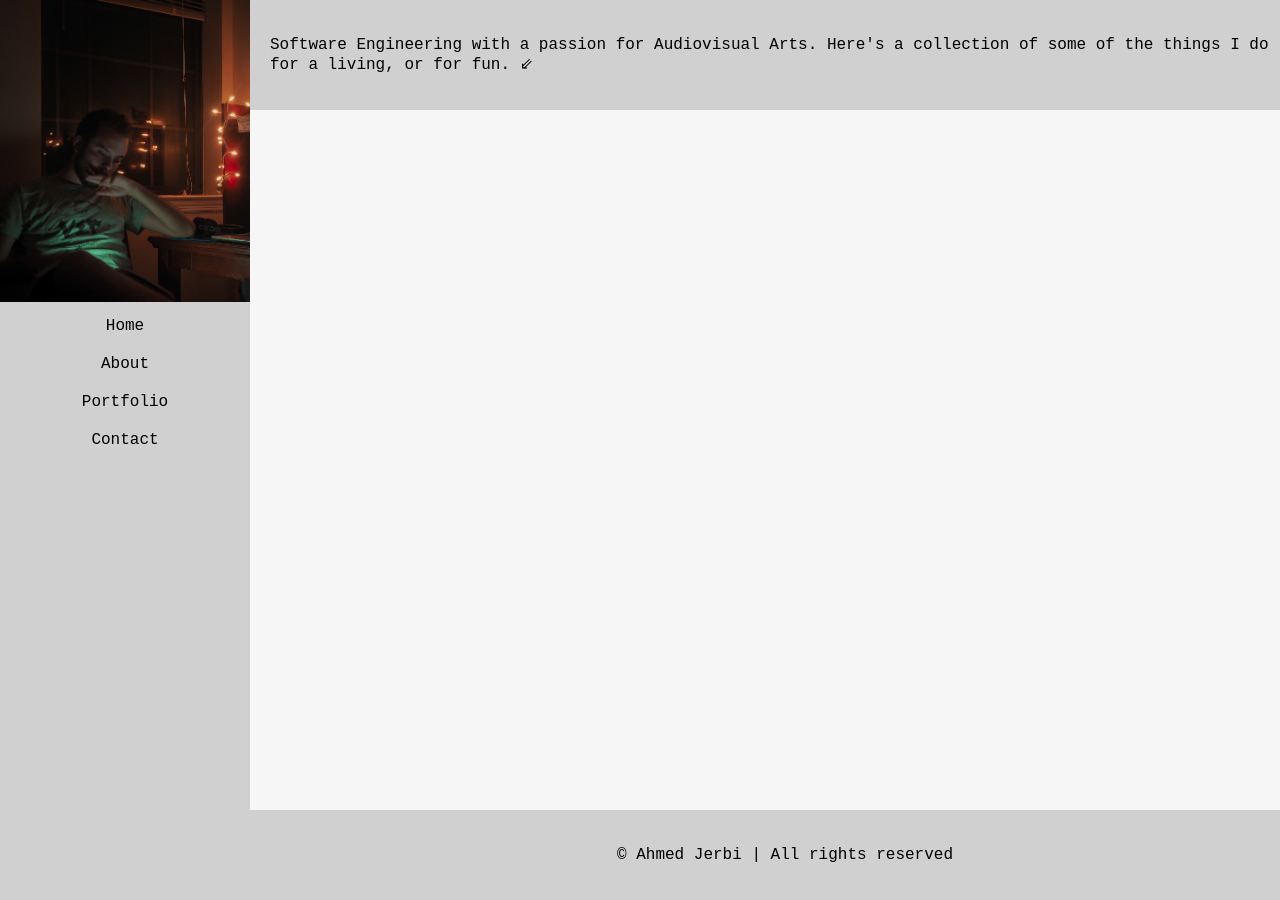
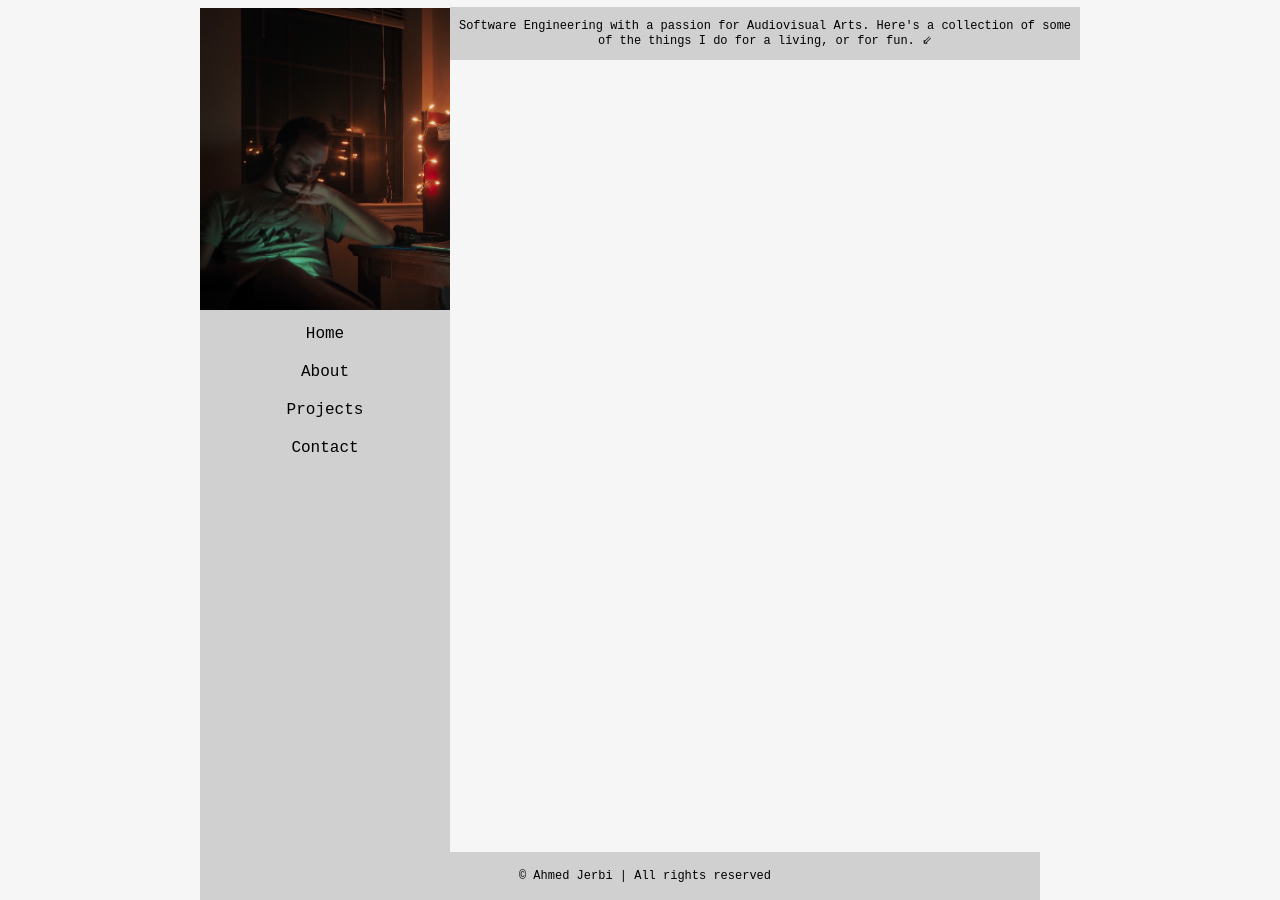
Before and after one commit to Ahmed-jerbi/Ahmed-jerbi.github.io, a Jekyll site: the page built from aj-portfolio/index.md, in a window 1280 px wide. Built offline with Jekyll 4.4.1, drawn with Linux system fonts in a browser that asks for light colours.

Commit message:
adjust header and footer

```diff
--- a/aj-portfolio/_config.yml
+++ b/aj-portfolio/_config.yml
@@ -31,9 +31,10 @@ seo:
 plugins:
   - jekyll-paginate
 
+
+include:
+- _pages
 # Pagination
-#include:
-#  - _pages
 #paginate: 5
 
 
--- a/aj-portfolio/_layouts/default.html
+++ b/aj-portfolio/_layouts/default.html
@@ -25,7 +25,7 @@
         <ul>
             <li><a href="{{ site.baseurl }}/">Home</a></li>
             <li><a href="{{ site.baseurl }}/_pages/about.html">About</a></li>
-            <li><a href="{{ site.baseurl }}/_pages/portfolio.html">Portfolio</a></li>
+            <li><a href="{{ site.baseurl }}/_pages/Projects.html">Projects</a></li>
             <li><a href="{{ site.baseurl }}/_pages/contact.html">Contact</a></li>
         </ul>
     </nav>
--- a/aj-portfolio/assets/css/style.css
+++ b/aj-portfolio/assets/css/style.css
@@ -9,6 +9,7 @@
 
 .container {
     display: flex; /* Use flexbox */
+    justify-content: center; /* Center content horizontally */
 }
 
 /* Main */
@@ -16,7 +17,8 @@ body {
     font-family: "MyFont", monospace;
     color: var(--text-color); /* Use secondary color for text */
     background-color: var(--body-background-color);
-    margin: 0; /* Remove default margin */
+    margin-left: 200px; /* Remove default margin */
+    margin-right: 200px; /* Remove default margin */
     padding: 0; /* Remove default padding */
     overflow-x: hidden; /* Prevent horizontal scrolling */
 }
@@ -38,8 +40,7 @@ body {
     flex-direction: column; /* Stack items vertically */
     align-items: center; /* Center items horizontally */
     position: fixed; /* Fix sidebar position */
-    top: 0; /* Position from the top */
-    left: 0; /* Position from the left */
+
 }
 
     .side-nav ul {
@@ -77,12 +78,13 @@ body {
 header {
     background-color: var(--side-color);
     color: var(--secondary-color);
-    padding: 20px;
-    text-align: left;
+    padding: 0px;
+    font-size: 12px;
+    text-align:center;
     position: fixed; /* Fix header position */
-    top: 0; /* Position from the top */
-    left: 250px; /* Account for sidebar width */
-    width: calc(100% - 250px); /* Adjust width to fit remaining space */
+    top: 7px; /* Position from the top */
+    left: 450px; /* Account for sidebar width */
+    width: calc(100% - 650px); /* Adjust width to fit remaining space */
 }
 
 /* Footer */
@@ -90,11 +92,12 @@ footer {
     background-color: var(--side-color);
     color: var(--secondary-color);
     text-align: center;
-    padding: 20px;
+    padding: 5px;
     position: fixed; /* Fix footer position */
     bottom: 0; /* Position from the bottom */
     left: 250px; /* Account for sidebar width */
-    width: calc(100% - 250px); /* Adjust width to fit remaining space */
+    width: calc(100% - 500px); /* Adjust width to fit remaining space */
+    font-size: 12px;
 }
 
 
```
Also changed, not shown: aj-portfolio/_pages/Projects.md (renamed from aj-portfolio/_pages/portfolio.md).
